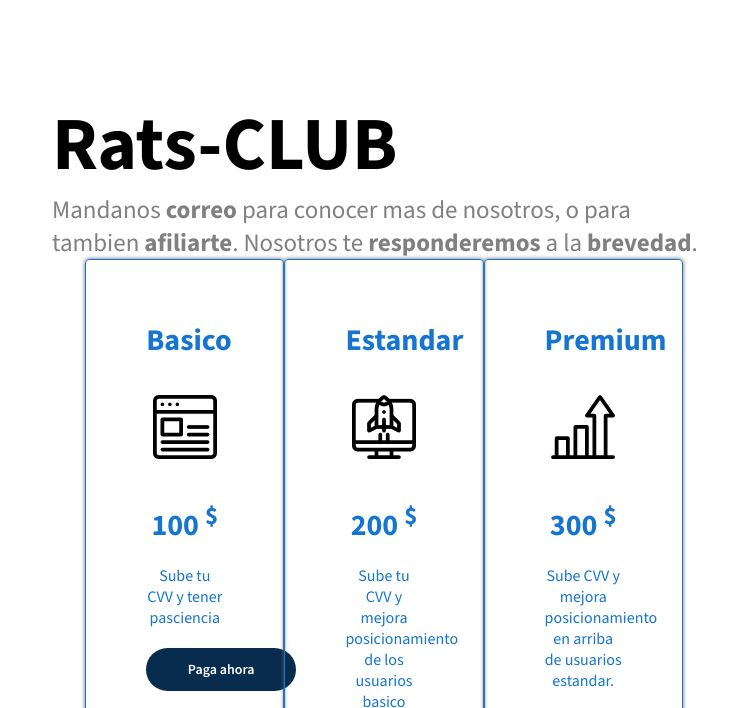
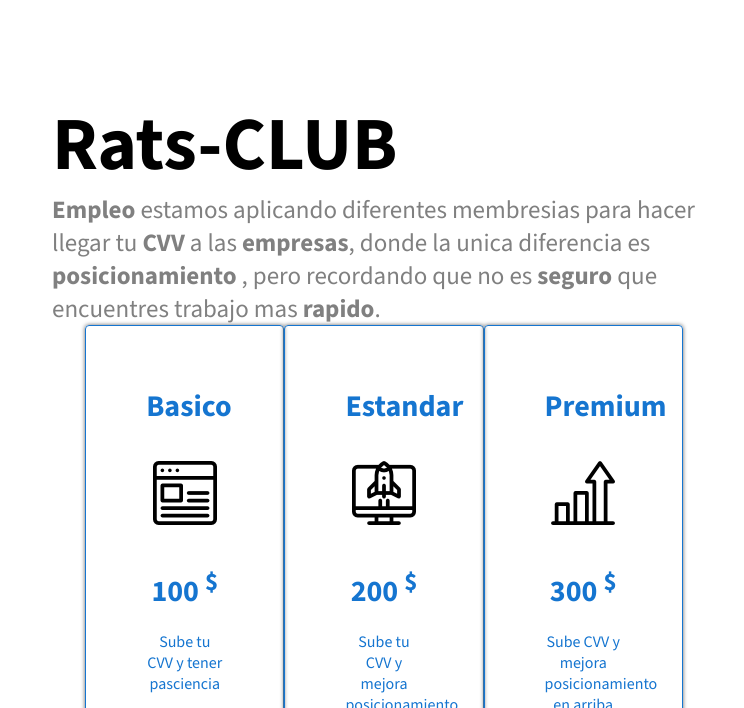
Before and after one commit to gaelhd/RatsClub, a plain HTML site: page Empleo.html in a window 1280 px wide. Shown: the part 82-790 px from the top of the page, without its empty margins (8-752 px from the left). Drawn offline with nearby package versions, Linux system fonts and the light colour scheme.

Commit message:
Update Empleo.html

```diff
--- a/Empleo.html
+++ b/Empleo.html
@@ -43,8 +43,8 @@
         <main>
             <section id="contenido2">
                 <h1  class="nombree">Rats-CLUB</h1>
-                <p class="n1">Mandanos <b>correo</b> para conocer mas de nosotros, o para tambien<b> afiliarte</b>.
-                     Nosotros te <b>responderemos</b> a la <b>brevedad</b>.</p>
+                <p class="n1"><b>Empleo </b>estamos aplicando diferentes membresias para hacer llegar tu <b>CVV</b> a las <b>empresas</b>, donde la unica
+                diferencia es <b>posicionamiento </b>, pero recordando que no es <b>seguro </b>que encuentres trabajo mas <b>rapido</b>. </p>
 
 
                     <div class="contenedor">
```
